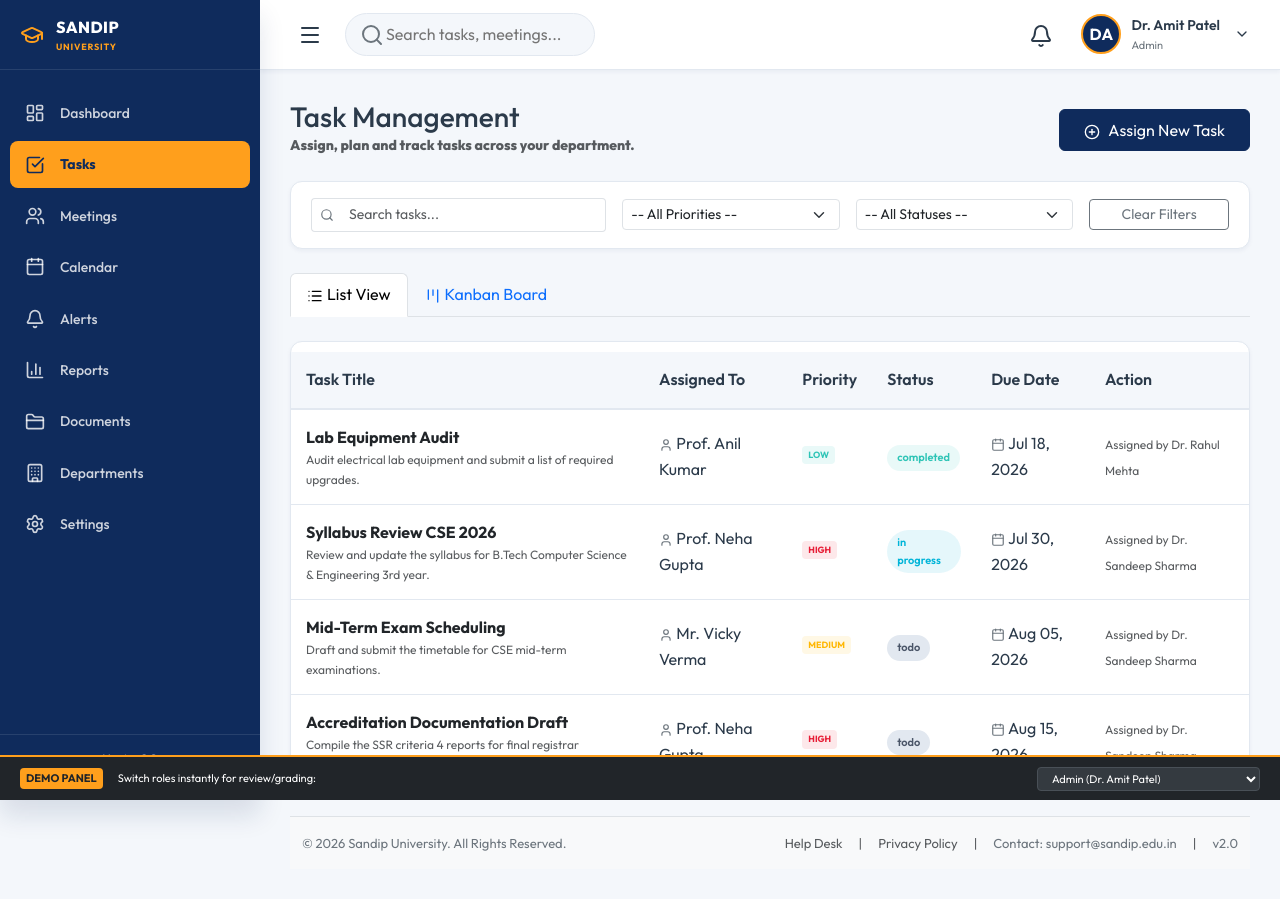
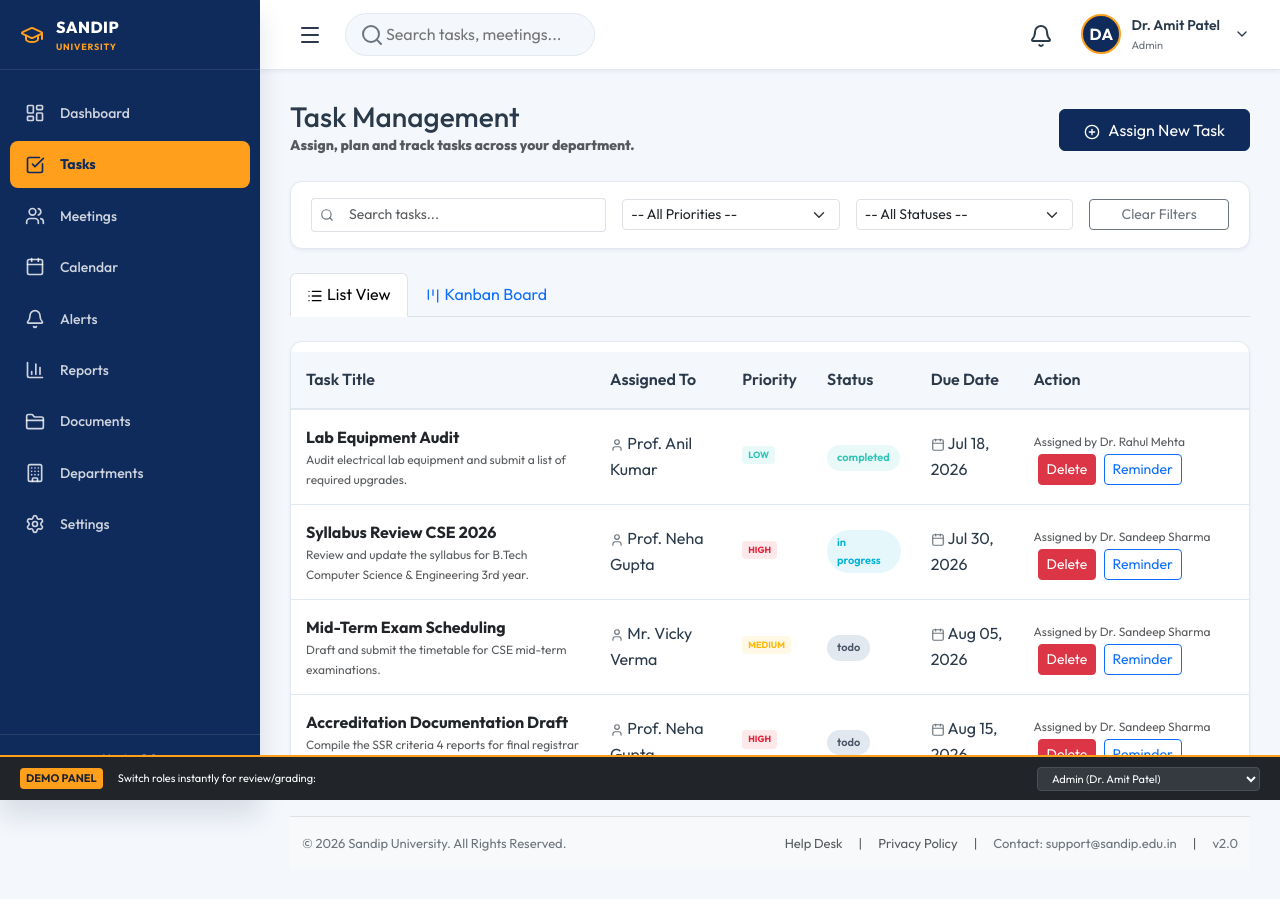
Before and after one commit to dipali1111/sandip-university-task-planner, a PHP site: page /tasks.php in a window 1280 px wide. Run offline with PHP 8.4, Linux system fonts and the light colour scheme; a user stored in the database is signed in; data comes from the database, SQL or seed files in the repository; some libraries are stand-ins or nearby versions.

Commit message:
Add admin reminder notification and delete task action

```diff
--- a/tasks.php
+++ b/tasks.php
@@ -11,8 +11,9 @@ $search = $_GET['search'] ?? '';
 $filter_priority = $_GET['priority'] ?? '';
 $filter_status = $_GET['status'] ?? '';
 
-// Handle Task status update (Faculty action)
-if ($_SERVER['REQUEST_METHOD'] === 'POST' && isset($_POST['action']) && $_POST['action'] === 'update_status') {
+// Handle Task status update (Faculty action) and task deletion
+if ($_SERVER['REQUEST_METHOD'] === 'POST' && isset($_POST['action'])) {
+    if ($_POST['action'] === 'update_status') {
         $task_id = filter_input(INPUT_POST, 'task_id', FILTER_VALIDATE_INT);
         $new_status = $_POST['status'] ?? '';
 
@@ -33,11 +34,46 @@ if ($_SERVER['REQUEST_METHOD'] === 'POST' && isset($_POST['action']) && $_POST['
                 $success_msg = "Task status updated successfully!";
             }
         }
+    } elseif ($_POST['action'] === 'delete_task') {
+        $task_id = filter_input(INPUT_POST, 'task_id', FILTER_VALIDATE_INT);
+        if ($task_id) {
+            $check_stmt = $pdo->prepare("SELECT * FROM tasks WHERE id = ?");
+            $check_stmt->execute([$task_id]);
+            $task = $check_stmt->fetch();
+
+            if ($task && ($task['assigner_id'] == $user_id || $role === 'dean' || $role === 'admin')) {
+                $delete_stmt = $pdo->prepare("DELETE FROM tasks WHERE id = ?");
+                $delete_stmt->execute([$task_id]);
+
+                if ($delete_stmt->rowCount()) {
+                    $success_msg = "Task deleted successfully.";
+                    if ($task['assignee_id'] && $task['assignee_id'] !== $user_id) {
+                        add_notification($pdo, $task['assignee_id'], $_SESSION['user_name'] . " deleted a task assigned to you: " . $task['title']);
+                    }
+                }
+            }
+        }
+    } elseif ($_POST['action'] === 'send_reminder') {
+        $task_id = filter_input(INPUT_POST, 'task_id', FILTER_VALIDATE_INT);
+        if ($task_id) {
+            $check_stmt = $pdo->prepare("SELECT * FROM tasks WHERE id = ?");
+            $check_stmt->execute([$task_id]);
+            $task = $check_stmt->fetch();
+
+            if ($task && $role === 'admin') {
+                $message = "Reminder: please review/update the assigned task '" . $task['title'] . "' due " . date('d M Y', strtotime($task['due_date'])) . ".";
+                add_notification($pdo, $task['assignee_id'], $message);
+                $success_msg = "Reminder notification sent to the assigned faculty.";
+            }
+        }
+    }
 }
 
-// Fetch faculties for task assignment dropdown
-$faculty_stmt = $pdo->prepare("SELECT id, name FROM users WHERE role = 'faculty' AND department_id = ?");
-$faculty_stmt->execute([$dept_id]);
+// Fetch branches and faculties for task assignment modal
+$departments_stmt = $pdo->query("SELECT id, name FROM departments ORDER BY name");
+$departments = $departments_stmt->fetchAll();
+
+$faculty_stmt = $pdo->query("SELECT id, name, department_id FROM users WHERE role = 'faculty' ORDER BY department_id, name");
 $faculties = $faculty_stmt->fetchAll();
 
 // Build Query based on search and filters
@@ -208,6 +244,20 @@ foreach ($tasks as $t) {
                                                 <?php else: ?>
                                                     <span class="text-muted font-size-12" style="font-size: 12px;">Assigned by <?php echo sanitize($t['assigner_name']); ?></span>
                                                 <?php endif; ?>
+                                                <?php if ($t['assigner_id'] == $user_id || $role === 'dean' || $role === 'admin'): ?>
+                                                    <form action="tasks.php" method="POST" class="d-inline ms-1">
+                                                        <input type="hidden" name="action" value="delete_task">
+                                                        <input type="hidden" name="task_id" value="<?php echo $t['id']; ?>">
+                                                        <button type="submit" class="btn btn-sm btn-danger py-1 px-2 font-size-10" onclick="return confirm('Delete this task?');">Delete</button>
+                                                    </form>
+                                                <?php endif; ?>
+                                                <?php if ($role === 'admin'): ?>
+                                                    <form action="tasks.php" method="POST" class="d-inline ms-1">
+                                                        <input type="hidden" name="action" value="send_reminder">
+                                                        <input type="hidden" name="task_id" value="<?php echo $t['id']; ?>">
+                                                        <button type="submit" class="btn btn-sm btn-outline-primary py-1 px-2 font-size-10">Reminder</button>
+                                                    </form>
+                                                <?php endif; ?>
                                             </td>
                                         </tr>
                                     <?php endforeach; ?>
@@ -369,14 +419,25 @@ foreach ($tasks as $t) {
                             <input type="date" name="due_date" class="form-control" required value="<?php echo date('Y-m-d', strtotime('+7 days')); ?>">
                         </div>
                     </div>
-                    <div class="mb-3">
+                    <div class="row">
+                        <div class="col-md-6 mb-3">
+                            <label class="form-label font-size-13 font-weight-600">Branch / Department</label>
+                            <select id="branchSelect" class="form-select" required>
+                                <option value="">-- Choose Branch --</option>
+                                <?php foreach ($departments as $dept): ?>
+                                    <option value="<?php echo $dept['id']; ?>"><?php echo sanitize($dept['name']); ?></option>
+                                <?php endforeach; ?>
+                            </select>
+                        </div>
+                        <div class="col-md-6 mb-3">
                             <label class="form-label font-size-13 font-weight-600">Assign To (Faculty)</label>
-                        <select name="assignee_id" class="form-select" required>
+                            <select name="assignee_id" id="facultySelect" class="form-select" required>
                                 <option value="">-- Choose Faculty Member --</option>
                                 <?php foreach ($faculties as $fac): ?>
-                                <option value="<?php echo $fac['id']; ?>"><?php echo sanitize($fac['name']); ?></option>
+                                    <option value="<?php echo $fac['id']; ?>" data-department-id="<?php echo $fac['department_id']; ?>"><?php echo sanitize($fac['name']); ?></option>
                                 <?php endforeach; ?>
                             </select>
+                        </div>
                     </div>
                 </div>
                 <div class="modal-footer" style="border-top: 1px solid var(--border-color);">
@@ -391,5 +452,29 @@ foreach ($tasks as $t) {
 
 <!-- Bootstrap JS -->
 <script src="https://cdn.jsdelivr.net/npm/bootstrap@5.3.0/dist/js/bootstrap.bundle.min.js"></script>
+<script>
+    document.addEventListener('DOMContentLoaded', function() {
+        var branchSelect = document.getElementById('branchSelect');
+        var facultySelect = document.getElementById('facultySelect');
+
+        if (branchSelect && facultySelect) {
+            branchSelect.addEventListener('change', function() {
+                var selectedBranch = this.value;
+                var options = facultySelect.querySelectorAll('option[data-department-id]');
+
+                facultySelect.value = '';
+                options.forEach(function(option) {
+                    if (!selectedBranch || option.dataset.departmentId === selectedBranch) {
+                        option.hidden = false;
+                        option.disabled = false;
+                    } else {
+                        option.hidden = true;
+                        option.disabled = true;
+                    }
+                });
+            });
+        }
+    });
+</script>
 
 <?php include 'footer.php'; ?>
```
Lines whose indentation alone changed are shown as unchanged.
